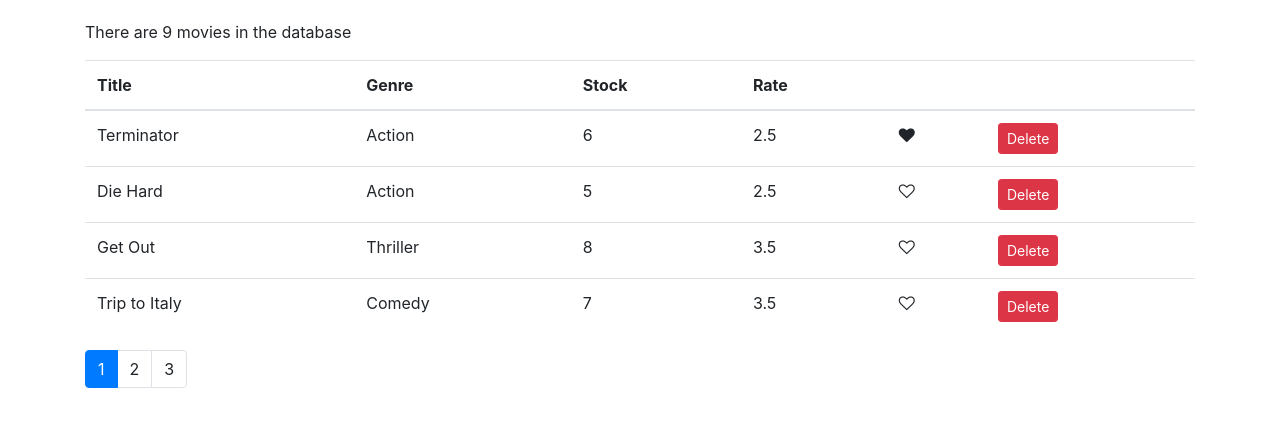
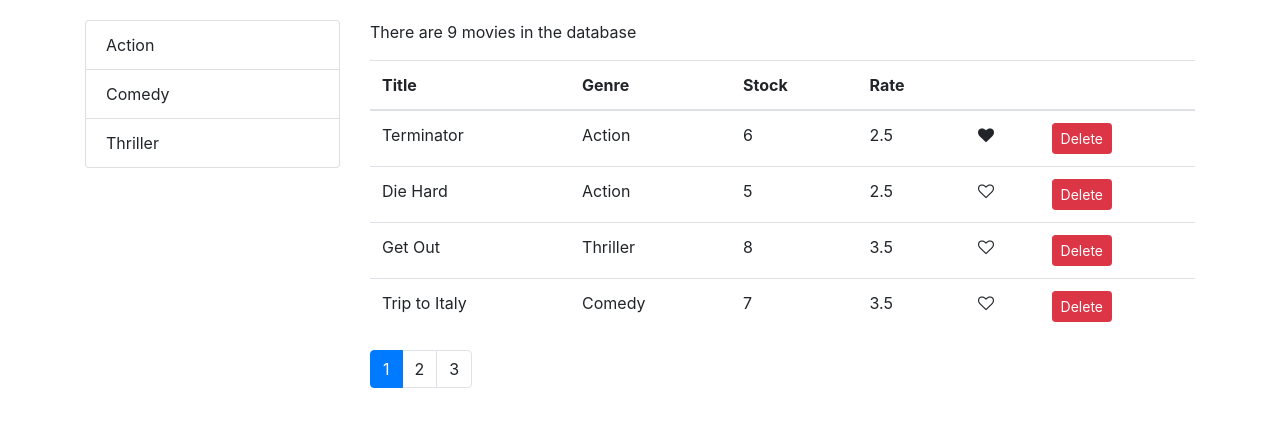
Before and after one commit to glenr4/VidlyReact, a React (Create React App) app: page / in a window 1280 px wide. Shown: the top 426 px of the page. Built offline with nearby package versions, Linux system fonts and the light colour scheme.

Commit message:
Added Genres ListGroup

```diff
--- /dev/null
+++ b/src/components/common/listGroup/listGroup.jsx
@@ -0,0 +1,15 @@
+import React from "react";
+
+const ListGroup = props => {
+  return (
+    <ul className="list-group">
+      {props.items.map(item => (
+        <li key={item[props.valueProperty]} className="list-group-item">
+          {item[props.textProperty]}
+        </li>
+      ))}
+    </ul>
+  );
+};
+
+export default ListGroup;
--- a/src/components/movies.jsx
+++ b/src/components/movies.jsx
@@ -3,13 +3,21 @@ import { getMovies } from "../services/fakeMovieService";
 import Like from "./like/like";
 import Pagination from "./common/pagination/pagination";
 import { paginate } from "./common/paginate/paginate";
+import PropTypes from "prop-types";
+import ListGroup from "./common/listGroup/listGroup";
+import { getGenres } from "../services/fakeGenreService";
 
 class Movies extends Component {
   state = {
-    movies: getMovies(),
+    movies: [],
+    genres: [],
     pageSize: 4,
     currentPage: 1
   };
+
+  componentDidMount() {
+    this.setState({ movies: getMovies(), genres: getGenres() });
+  }
 
   render() {
     const { length: movieCount } = this.state.movies;
@@ -26,6 +34,16 @@ class Movies extends Component {
 
     return (
       <React.Fragment>
+        <div className="row">
+          <div className="col-3">
+            <ListGroup
+              items={this.state.genres}
+              onItemSelect={this.handleGenreSelect}
+              textProperty="name"
+              valueProperty="_id"
+            />
+          </div>
+          <div className="col">
             <p>There are {movieCount} movies in the database</p>
             <table className="table">
               <thead>
@@ -63,12 +81,15 @@ class Movies extends Component {
                 ))}
               </tbody>
             </table>
+
             <Pagination
               itemsCount={movieCount}
               pageSize={this.state.pageSize}
               currentPage={this.state.currentPage}
               onPageChanged={this.handlePageChanged}
             />
+          </div>
+        </div>
       </React.Fragment>
     );
   }
@@ -88,6 +109,17 @@ class Movies extends Component {
   handlePageChanged = pageNum => {
     this.setState({ currentPage: pageNum });
   };
+
+  handleGenreSelect = genre => {
+    console.log("selectedgenre", genre);
+  };
 }
 
+Pagination.propTypes = {
+  itemsCount: PropTypes.number.isRequired,
+  pageSize: PropTypes.number.isRequired,
+  currentPage: PropTypes.number.isRequired,
+  onPageChanged: PropTypes.func.isRequired
+};
+
 export default Movies;
```
Lines whose indentation alone changed are shown as unchanged.
